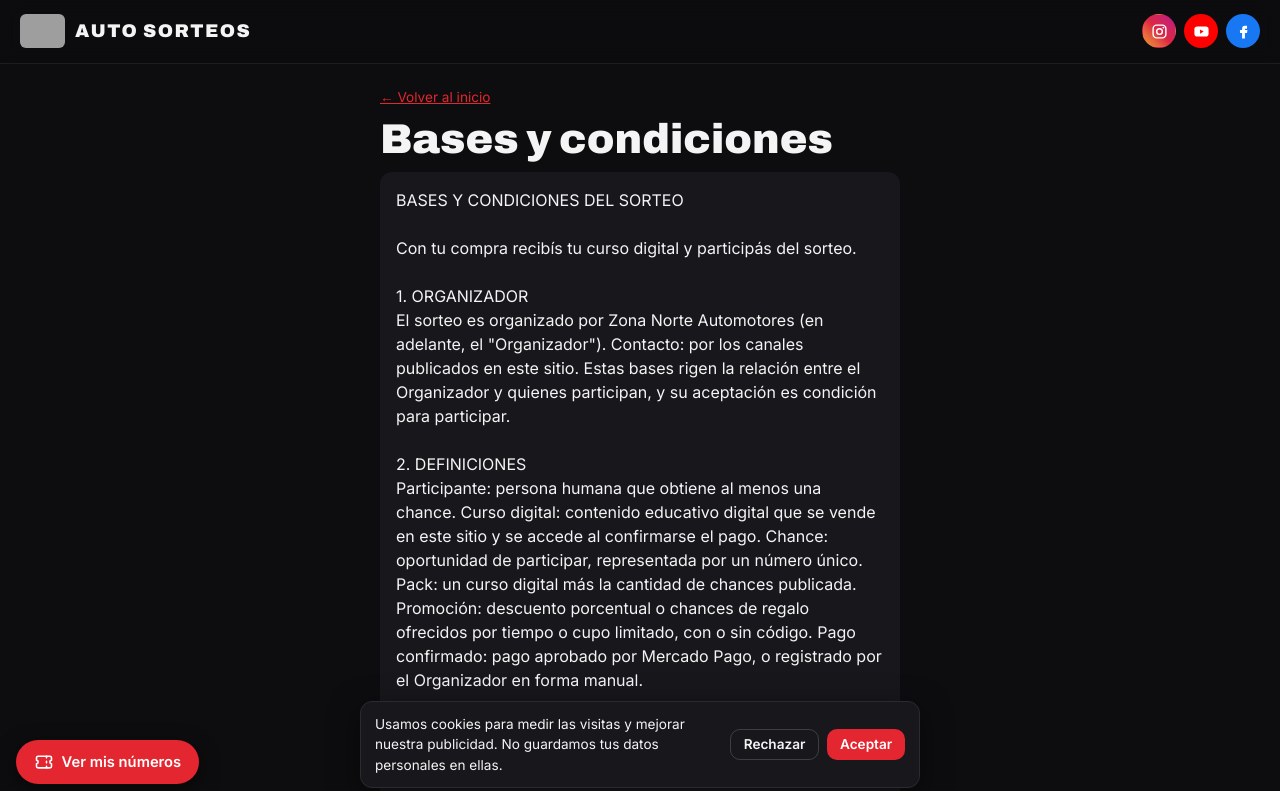
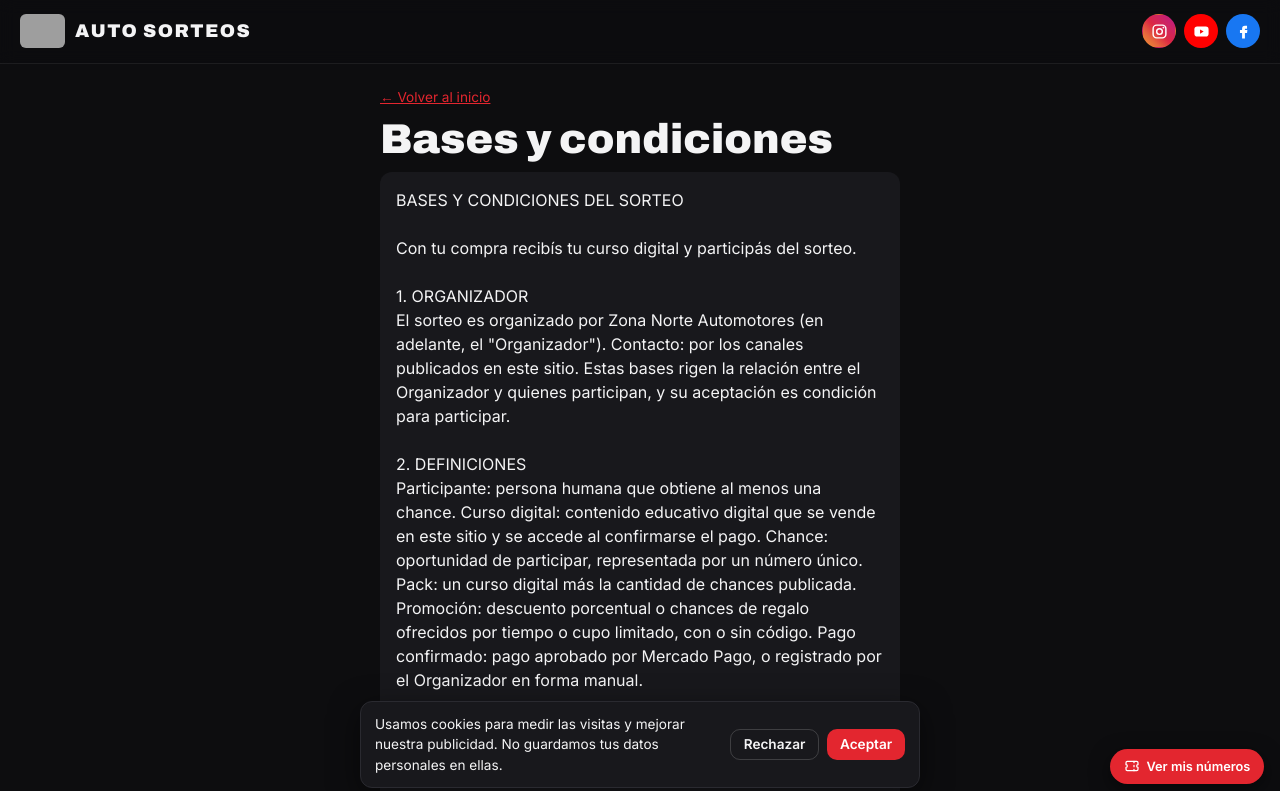
Before and after one commit to MarianoMuri/giveaway-platform, a React (Create React App) app in the folder frontend/: page /bases in a window 1280 px wide. Shown: the top 791 px of the page. Built offline with nearby package versions, Linux system fonts and the light colour scheme; no server answers; grey boxes are pictures that could not be loaded.

Commit message:
Ver mis números: más chico y a la derecha

```diff
--- a/frontend/src/components/FloatingNumbers.js
+++ b/frontend/src/components/FloatingNumbers.js
@@ -6,7 +6,7 @@ export default function FloatingNumbers() {
   if (pathname.startsWith('/admin') || pathname === '/links' || pathname.startsWith('/mis-numeros') || pathname.startsWith('/mis-compras')) return null;
   return (
     <Link to="/mis-numeros" className="float-numbers">
-      <svg viewBox="0 0 24 24" width="20" height="20" fill="none" stroke="currentColor" strokeWidth="1.9" strokeLinecap="round" strokeLinejoin="round" aria-hidden><path d="M15 5v2M15 11v2M15 17v2" /><path d="M5 5h14a2 2 0 0 1 2 2v3a2 2 0 0 0 0 4v3a2 2 0 0 1-2 2H5a2 2 0 0 1-2-2v-3a2 2 0 0 0 0-4V7a2 2 0 0 1 2-2z" /></svg>
+      <svg viewBox="0 0 24 24" width="16" height="16" fill="none" stroke="currentColor" strokeWidth="1.9" strokeLinecap="round" strokeLinejoin="round" aria-hidden><path d="M15 5v2M15 11v2M15 17v2" /><path d="M5 5h14a2 2 0 0 1 2 2v3a2 2 0 0 0 0 4v3a2 2 0 0 1-2 2H5a2 2 0 0 1-2-2v-3a2 2 0 0 0 0-4V7a2 2 0 0 1 2-2z" /></svg>
       Ver mis números
     </Link>
   );
--- a/frontend/src/styles.css
+++ b/frontend/src/styles.css
@@ -360,7 +360,7 @@ th { color: var(--muted); font-weight: 500; font-size: .78rem; text-transform: u
 }
 
 /* Botón para volver arriba */
-.scroll-top { position: fixed; right: 16px; bottom: 16px; z-index: 800; width: 46px; height: 46px; border-radius: 50%; border: 1px solid #ffffff26; background: var(--surface); color: var(--text); display: flex; align-items: center; justify-content: center; cursor: pointer; box-shadow: 0 6px 20px rgba(0, 0, 0, .5); transition: background .15s, transform .15s; }
+.scroll-top { position: fixed; right: 16px; bottom: 64px; z-index: 800; width: 46px; height: 46px; border-radius: 50%; border: 1px solid #ffffff26; background: var(--surface); color: var(--text); display: flex; align-items: center; justify-content: center; cursor: pointer; box-shadow: 0 6px 20px rgba(0, 0, 0, .5); transition: background .15s, transform .15s; }
 .scroll-top:hover { background: var(--primary); border-color: var(--primary); color: #fff; transform: translateY(-2px); }
 
 /* Enlace a las bases en la portada */
@@ -368,5 +368,5 @@ th { color: var(--muted); font-weight: 500; font-size: .78rem; text-transform: u
 .bases-link:hover { opacity: .8; }
 
 /* Botón flotante "Ver mis números" */
-.float-numbers { position: fixed; left: 16px; bottom: 16px; z-index: 800; display: inline-flex; align-items: center; gap: .5rem; padding: .7rem 1.1rem; border-radius: 999px; background: var(--primary); color: #fff; font-weight: 600; font-size: .92rem; box-shadow: 0 6px 20px rgba(0, 0, 0, .5); text-decoration: none; transition: transform .15s, filter .15s; }
+.float-numbers { position: fixed; right: 16px; bottom: 16px; z-index: 800; display: inline-flex; align-items: center; gap: .4rem; padding: .5rem .85rem; border-radius: 999px; background: var(--primary); color: #fff; font-weight: 600; font-size: .8rem; box-shadow: 0 6px 20px rgba(0, 0, 0, .5); text-decoration: none; transition: transform .15s, filter .15s; }
 .float-numbers:hover { transform: translateY(-2px); filter: brightness(1.1); }
```
Also changed, not shown: 1 other file (tests, documents, lock files or other folders).
